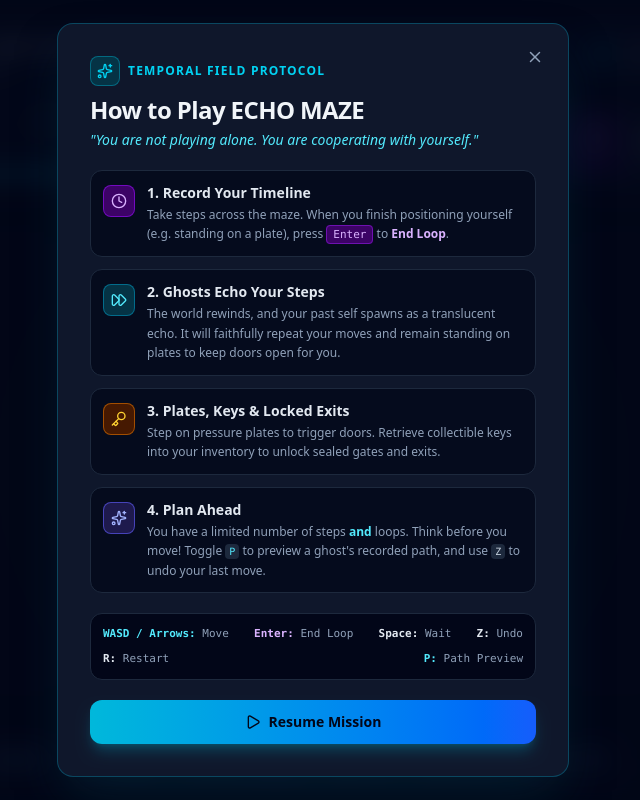
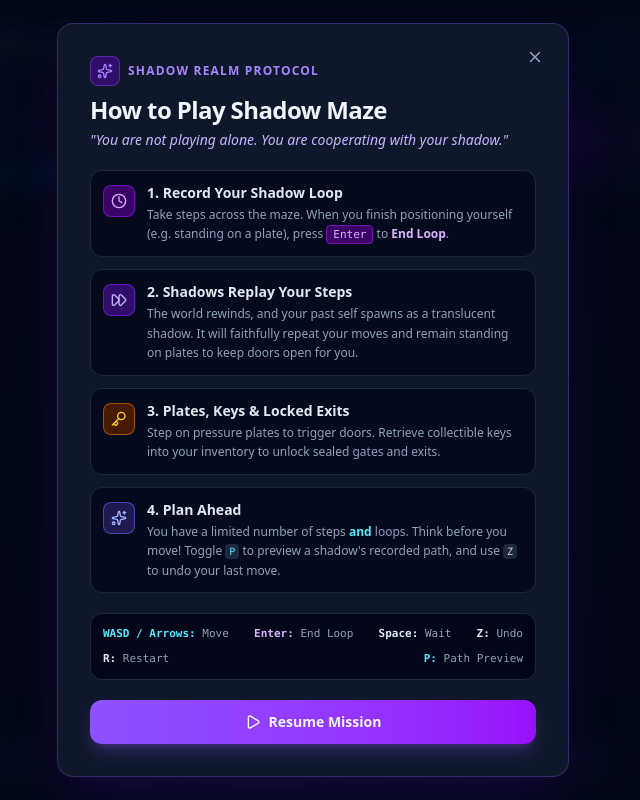
Before and after one commit to anshulkathote/pixathon, a React (Vite) app: page / in a window 1280 px wide. Both pictures are taken after a click on the button "START GAME". Shown: the whole page, without its empty margins (327-967 px from the left). Built offline with nearby package versions, Linux system fonts and the light colour scheme.

Commit message:
feat: rebrand to Shadow Maze and implement shadow theme across UI

```diff
--- a/index.html
+++ b/index.html
@@ -5,8 +5,8 @@
     <link rel="icon" type="image/svg+xml" href="/favicon.svg" />
     <meta name="viewport" content="width=device-width, initial-scale=1.0, maximum-scale=1.0, user-scalable=no" />
     <meta name="theme-color" content="#060913" />
-    <meta name="description" content="Echo Maze — A 2-player co-op puzzle game where your partner is your own past self from a previous timeline." />
-    <title>Echo Maze — Temporal Co-op Puzzle Game</title>
+    <meta name="description" content="Shadow Maze — A co-op puzzle game where your partner is your own shadow from a previous timeline." />
+    <title>Shadow Maze — Shadow Co-op Puzzle Game</title>
     <link rel="preconnect" href="https://fonts.googleapis.com">
     <link rel="preconnect" href="https://fonts.gstatic.com" crossorigin>
     <link href="https://fonts.googleapis.com/css2?family=Press+Start+2P&family=JetBrains+Mono:wght@400;600;700&display=swap" rel="stylesheet">
--- a/src/components/HUD.tsx
+++ b/src/components/HUD.tsx
@@ -163,7 +163,7 @@ export const HUD: React.FC<HUDProps> = ({
 
         {/* Current Loop / Timeline Card */}
         <div className="bg-slate-900/80 backdrop-blur border border-slate-800 rounded-xl p-3 flex flex-col justify-between">
-          <span className="text-xs text-slate-400 font-medium">Timeline / Loop</span>
+          <span className="text-xs text-slate-400 font-medium">Shadow Loop</span>
           <div className="flex items-baseline gap-2 mt-1">
             <span className="text-2xl font-black text-purple-400 tracking-tight">
               {state.currentLoop}
@@ -283,7 +283,7 @@ export const HUD: React.FC<HUDProps> = ({
           <div className="flex items-center gap-2 text-slate-400 font-medium">
             <Radio size={14} className="text-purple-400 animate-pulse" />
             <span className="text-[11px] uppercase tracking-wider text-slate-400 font-semibold">
-              Echo Timelines:
+              Shadow Timelines:
             </span>
           </div>
 
@@ -304,7 +304,7 @@ export const HUD: React.FC<HUDProps> = ({
                     style={{ backgroundColor: ghost.color }}
                   />
                   <span className="font-bold" style={{ color: ghost.color }}>
-                    Echo {ghost.id}
+                    Shadow {ghost.id}
                   </span>
                   <span className="text-slate-500">|</span>
                   <span className="text-slate-300 font-mono text-[11px]">
--- a/src/components/MainMenu.tsx
+++ b/src/components/MainMenu.tsx
@@ -30,26 +30,26 @@ export const MainMenu: React.FC<MainMenuProps> = ({
       {/* Main Brand Card */}
       <div className="relative z-10 w-full max-w-lg flex flex-col items-center text-center">
         {/* Animated Cyber Tag */}
-        <div className="inline-flex items-center gap-2 px-3 py-1 rounded-full bg-cyan-950/70 border border-cyan-500/40 text-cyan-400 text-xs font-semibold tracking-widest uppercase mb-4 shadow-lg shadow-cyan-950/40 animate-pulse">
+        <div className="inline-flex items-center gap-2 px-3 py-1 rounded-full bg-violet-950/70 border border-violet-500/40 text-violet-300 text-xs font-semibold tracking-widest uppercase mb-4 shadow-lg shadow-violet-950/40 animate-pulse">
           <Sparkles size={13} />
-          <span>Temporal Co-op Puzzle</span>
+          <span>Shadow Co-op Puzzle</span>
         </div>
 
         {/* Title */}
-        <h1 className="text-5xl sm:text-6xl font-black tracking-tight text-transparent bg-clip-text bg-gradient-to-r from-cyan-400 via-sky-200 to-purple-400 drop-shadow-sm">
-          ECHO MAZE
+        <h1 className="text-5xl sm:text-6xl font-black tracking-tight text-transparent bg-clip-text bg-gradient-to-r from-violet-400 via-cyan-200 to-purple-500 drop-shadow-sm">
+          SHADOW MAZE
         </h1>
 
         {/* Subtitle / Core Hook */}
         <p className="text-base sm:text-lg text-slate-300 font-medium mt-3 max-w-md">
           You are not playing alone.{' '}
-          <span className="text-cyan-400 font-semibold block sm:inline">
-            You are cooperating with yourself.
+          <span className="text-violet-300 font-semibold block sm:inline">
+            You are cooperating with your shadow.
           </span>
         </p>
 
         <p className="text-xs text-slate-400 mt-2 max-w-sm leading-relaxed">
-          Record your path. Rewind the loop. Your translucent echoes replay your past movements to hold plates, bypass laser doors, and unlock the nexus.
+          Record your path. Rewind the loop. Your translucent shadows replay your past movements to hold plates, bypass dark barriers, and unlock the sanctum.
         </p>
 
         {/* Hero Interactive Elements Preview */}
@@ -64,22 +64,22 @@ export const MainMenu: React.FC<MainMenuProps> = ({
 
           <span className="text-slate-600 font-bold">+</span>
 
-          {/* Echo 1 */}
+          {/* Shadow 1 */}
           <div className="flex flex-col items-center gap-1">
             <div className="w-9 h-9 rounded-full bg-purple-500/20 border-2 border-purple-400 flex items-center justify-center shadow-lg shadow-purple-500/30 opacity-75">
               <span className="text-xs font-bold text-purple-200">1</span>
             </div>
-            <span className="text-[11px] font-mono text-purple-300">Echo 1</span>
+            <span className="text-[11px] font-mono text-purple-300">Shadow 1</span>
           </div>
 
           <span className="text-slate-600 font-bold">+</span>
 
-          {/* Echo 2 */}
+          {/* Shadow 2 */}
           <div className="flex flex-col items-center gap-1">
             <div className="w-9 h-9 rounded-full bg-amber-500/20 border-2 border-amber-400 flex items-center justify-center shadow-lg shadow-amber-500/30 opacity-75">
               <span className="text-xs font-bold text-amber-200">2</span>
             </div>
-            <span className="text-[11px] font-mono text-amber-300">Echo 2</span>
+            <span className="text-[11px] font-mono text-amber-300">Shadow 2</span>
           </div>
         </div>
 
--- a/src/components/PauseModal.tsx
+++ b/src/components/PauseModal.tsx
@@ -39,8 +39,8 @@ export const PauseModal: React.FC<PauseModalProps> = ({
           </button>
         </div>
 
-        <div className="inline-block px-2 py-0.5 bg-cyan-950/50 border border-cyan-800/60 text-cyan-400 font-pixel text-[9px] mb-2 uppercase tracking-widest">
-          TIMELINE PAUSED
+        <div className="inline-block px-2 py-0.5 bg-violet-950/50 border border-violet-800/60 text-violet-400 font-pixel text-[9px] mb-2 uppercase tracking-widest">
+          SHADOW LOOP PAUSED
         </div>
         <h2 className="font-pixel text-base text-white tracking-wide mb-1">
           CHAMBER 0{level.id}
--- a/src/components/TutorialModal.tsx
+++ b/src/components/TutorialModal.tsx
@@ -8,7 +8,7 @@ interface TutorialModalProps {
 export const TutorialModal: React.FC<TutorialModalProps> = ({ onClose, isFirstTime = false }) => {
   return (
     <div className="fixed inset-0 z-50 flex items-center justify-center p-4 bg-slate-950/85 backdrop-blur-md animate-fade-in">
-      <div className="relative w-full max-w-lg bg-slate-900 border border-cyan-500/30 rounded-2xl p-6 sm:p-8 shadow-2xl shadow-cyan-950/50 flex flex-col text-slate-200">
+      <div className="relative w-full max-w-lg bg-slate-900 border border-violet-500/30 rounded-2xl p-6 sm:p-8 shadow-2xl shadow-violet-950/50 flex flex-col text-slate-200">
         {!isFirstTime && (
           <button
             onClick={onClose}
@@ -20,30 +20,30 @@ export const TutorialModal: React.FC<TutorialModalProps> = ({ onClose, isFirstTi
 
         {/* Title Badge */}
         <div className="flex items-center gap-2 mb-2">
-          <span className="p-1.5 rounded-lg bg-cyan-950 border border-cyan-500/40 text-cyan-400">
+          <span className="p-1.5 rounded-lg bg-violet-950 border border-violet-500/40 text-violet-400">
             <Sparkles size={16} />
           </span>
-          <span className="text-xs uppercase font-bold tracking-widest text-cyan-400">
-            Temporal Field Protocol
+          <span className="text-xs uppercase font-bold tracking-widest text-violet-400">
+            Shadow Realm Protocol
           </span>
         </div>
 
         <h2 className="text-2xl font-black text-slate-100 tracking-tight">
-          How to Play ECHO MAZE
+          How to Play Shadow Maze
         </h2>
-        <p className="text-sm text-cyan-300 font-medium italic mt-1">
-          "You are not playing alone. You are cooperating with yourself."
+        <p className="text-sm text-violet-300 font-medium italic mt-1">
+          "You are not playing alone. You are cooperating with your shadow."
         </p>
 
         {/* Mechanic Cards */}
         <div className="flex flex-col gap-3 my-5 text-xs">
-          {/* Card 1: Echoes */}
+          {/* Card 1: Record */}
           <div className="bg-slate-950/70 border border-slate-800 rounded-xl p-3 flex items-start gap-3">
             <div className="w-8 h-8 rounded-lg bg-purple-950 border border-purple-600/60 flex items-center justify-center text-purple-300 shrink-0 mt-0.5">
               <Clock size={16} />
             </div>
             <div>
-              <span className="font-bold text-slate-200 text-sm block">1. Record Your Timeline</span>
+              <span className="font-bold text-slate-200 text-sm block">1. Record Your Shadow Loop</span>
               <p className="text-slate-400 mt-0.5 leading-relaxed">
                 Take steps across the maze. When you finish positioning yourself (e.g. standing on a plate), press{' '}
                 <kbd className="px-1.5 py-0.5 bg-purple-950 border border-purple-800 rounded text-purple-300 font-mono text-[11px]">Enter</kbd> to{' '}
@@ -52,15 +52,15 @@ export const TutorialModal: React.FC<TutorialModalProps> = ({ onClose, isFirstTi
             </div>
           </div>
 
-          {/* Card 2: Ghosts replay */}
+          {/* Card 2: Shadows replay */}
           <div className="bg-slate-950/70 border border-slate-800 rounded-xl p-3 flex items-start gap-3">
-            <div className="w-8 h-8 rounded-lg bg-cyan-950 border border-cyan-600/60 flex items-center justify-center text-cyan-300 shrink-0 mt-0.5">
+            <div className="w-8 h-8 rounded-lg bg-violet-950 border border-violet-600/60 flex items-center justify-center text-violet-300 shrink-0 mt-0.5">
               <FastForward size={16} />
             </div>
             <div>
-              <span className="font-bold text-slate-200 text-sm block">2. Ghosts Echo Your Steps</span>
+              <span className="font-bold text-slate-200 text-sm block">2. Shadows Replay Your Steps</span>
               <p className="text-slate-400 mt-0.5 leading-relaxed">
-                The world rewinds, and your past self spawns as a translucent echo. It will faithfully repeat your moves and remain standing on plates to keep doors open for you.
+                The world rewinds, and your past self spawns as a translucent shadow. It will faithfully repeat your moves and remain standing on plates to keep doors open for you.
               </p>
             </div>
           </div>
@@ -88,7 +88,7 @@ export const TutorialModal: React.FC<TutorialModalProps> = ({ onClose, isFirstTi
               <p className="text-slate-400 mt-0.5 leading-relaxed">
                 You have a limited number of steps <strong className="text-cyan-300">and</strong> loops. Think before you move! Toggle{' '}
                 <kbd className="px-1 py-0.5 bg-slate-800 rounded text-cyan-300 font-mono text-[10px]">P</kbd>{' '}
-                to preview a ghost's recorded path, and use{' '}
+                to preview a shadow's recorded path, and use{' '}
                 <kbd className="px-1 py-0.5 bg-slate-800 rounded text-slate-300 font-mono text-[10px]">Z</kbd>{' '}
                 to undo your last move.
               </p>
@@ -109,10 +109,10 @@ export const TutorialModal: React.FC<TutorialModalProps> = ({ onClose, isFirstTi
         {/* Confirm Button */}
         <button
           onClick={onClose}
-          className="w-full py-3 px-4 rounded-xl font-bold text-sm bg-gradient-to-r from-cyan-500 to-blue-600 hover:from-cyan-400 hover:to-blue-500 text-slate-950 flex items-center justify-center gap-2 shadow-lg shadow-cyan-500/25 transition active:scale-[0.98] cursor-pointer"
+          className="w-full py-3 px-4 rounded-xl font-bold text-sm bg-gradient-to-r from-violet-500 to-purple-600 hover:from-violet-400 hover:to-purple-500 text-slate-100 flex items-center justify-center gap-2 shadow-lg shadow-violet-500/25 transition active:scale-[0.98] cursor-pointer"
         >
           <Play size={16} />
-          <span>{isFirstTime ? 'Initiate Echo Protocol' : 'Resume Mission'}</span>
+          <span>{isFirstTime ? 'Initiate Shadow Protocol' : 'Resume Mission'}</span>
         </button>
       </div>
     </div>
--- a/src/components/VictoryModal.tsx
+++ b/src/components/VictoryModal.tsx
@@ -81,8 +81,8 @@ export const VictoryModal: React.FC<VictoryModalProps> = ({
         <h3 className="font-pixel text-lg text-white tracking-wide mb-1">
           LEVEL COMPLETED!
         </h3>
-        <p className="font-mono-code text-xs text-cyan-300/80 mb-4">
-          Temporal echo unified in Chamber 0{level.id} (<span className="text-amber-300">{state.currentLoop} Loop{state.currentLoop > 1 ? 's' : ''}</span>)
+        <p className="font-mono-code text-xs text-violet-300/80 mb-4">
+          Shadow unified in Chamber 0{level.id} (<span className="text-amber-300">{state.currentLoop} Loop{state.currentLoop > 1 ? 's' : ''}</span>)
         </p>
 
         {/* Stars Rating Display */}
```
Also changed, not shown: src/components/GameOverModal.tsx (+8 -8 lines), src/components/LevelSelectModal.tsx (+8 -8 lines), src/engine/levels.ts (+12 -12 lines), 1 other file (tests, documents, lock files or other folders).
